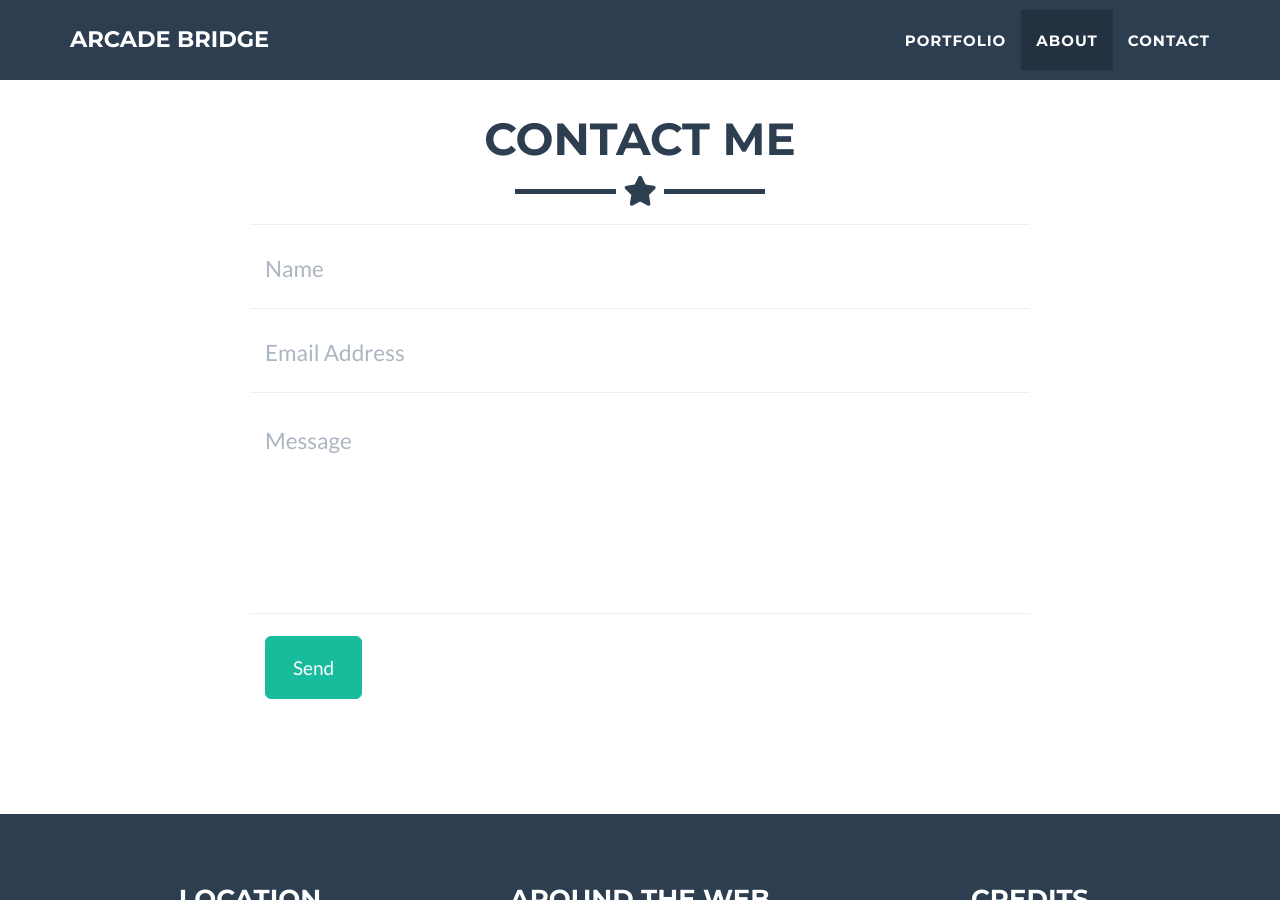
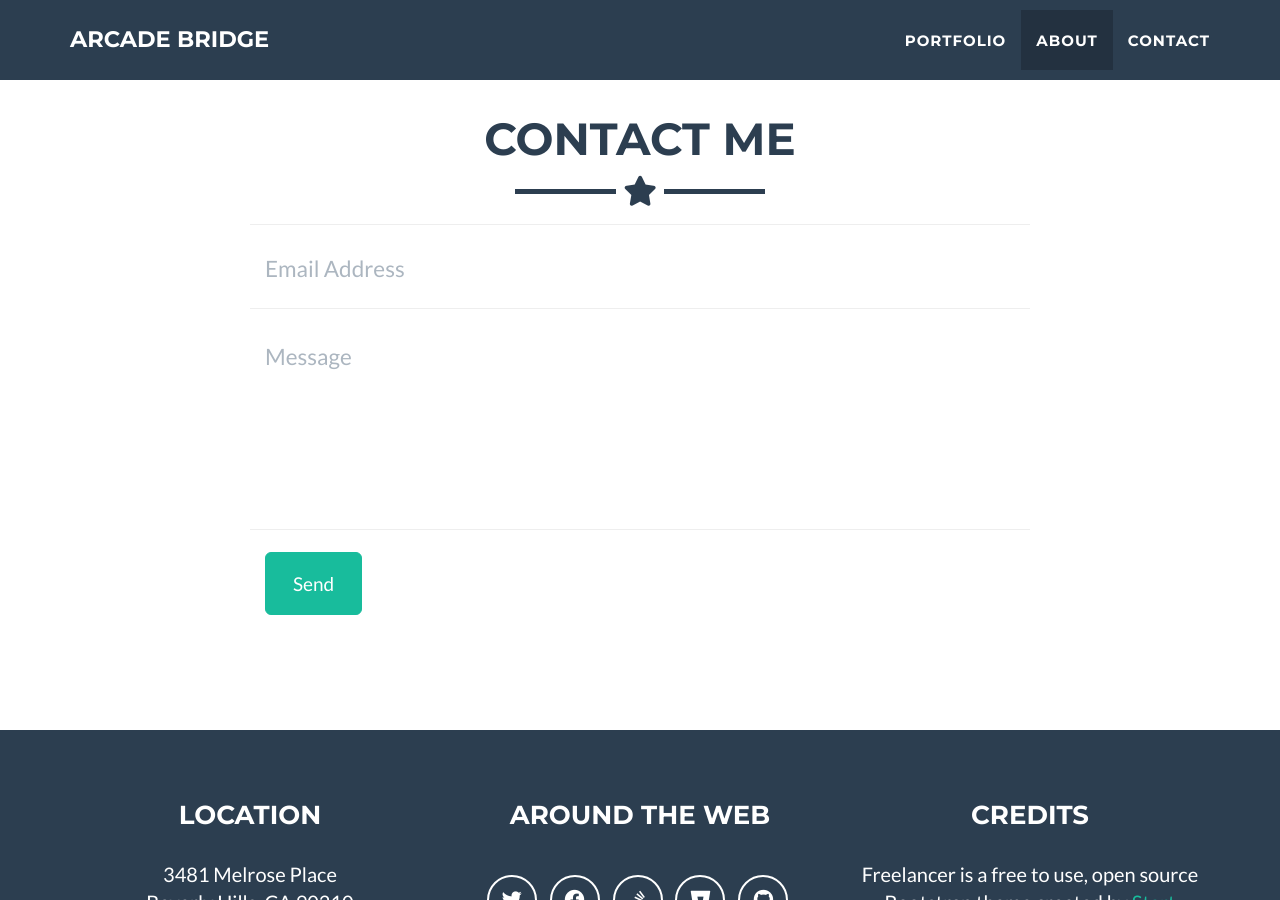
Before and after one commit to arcadebridge/arcadebridge.github.io, a Jekyll site: the page built from _posts/2014-07-18-project-1.markdown, in a window 1280 px wide and 900 px high, scrolled down 2149 px. Built offline with Jekyll 4.4.1, drawn with Linux system fonts in a browser that asks for light colours.

Commit message:
remove name from contact form

```diff
--- a/_includes/contact_static.html
+++ b/_includes/contact_static.html
@@ -10,14 +10,6 @@
     <div class="row">
       <div class="col-lg-8 col-lg-offset-2">
         <form action="https://formspree.io/f/mzbwdlvr" method="POST" name="sentMessage" id="contactForm" novalidate>
-          <div class="row control-group">
-            <div class="form-group col-xs-12 floating-label-form-group controls">
-              <label for="name">Name</label>
-              <input type="text" name="name" class="form-control" placeholder="Name" id="name" required
-                data-validation-required-message="Please enter your name.">
-              <p class="help-block text-danger"></p>
-            </div>
-          </div>
           <div class="row control-group">
             <div class="form-group col-xs-12 floating-label-form-group controls">
               <label for="email">Email Address</label>
```
